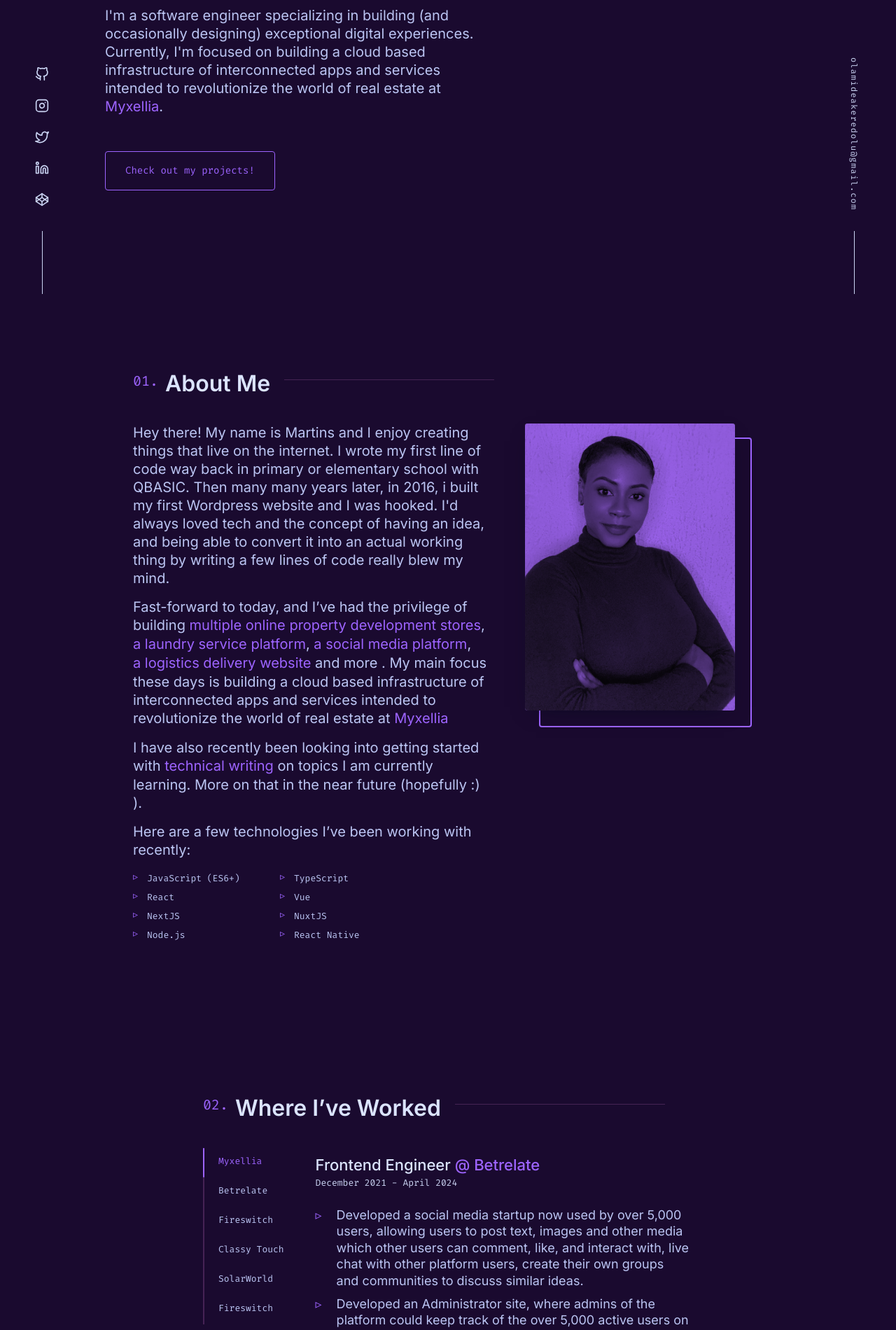
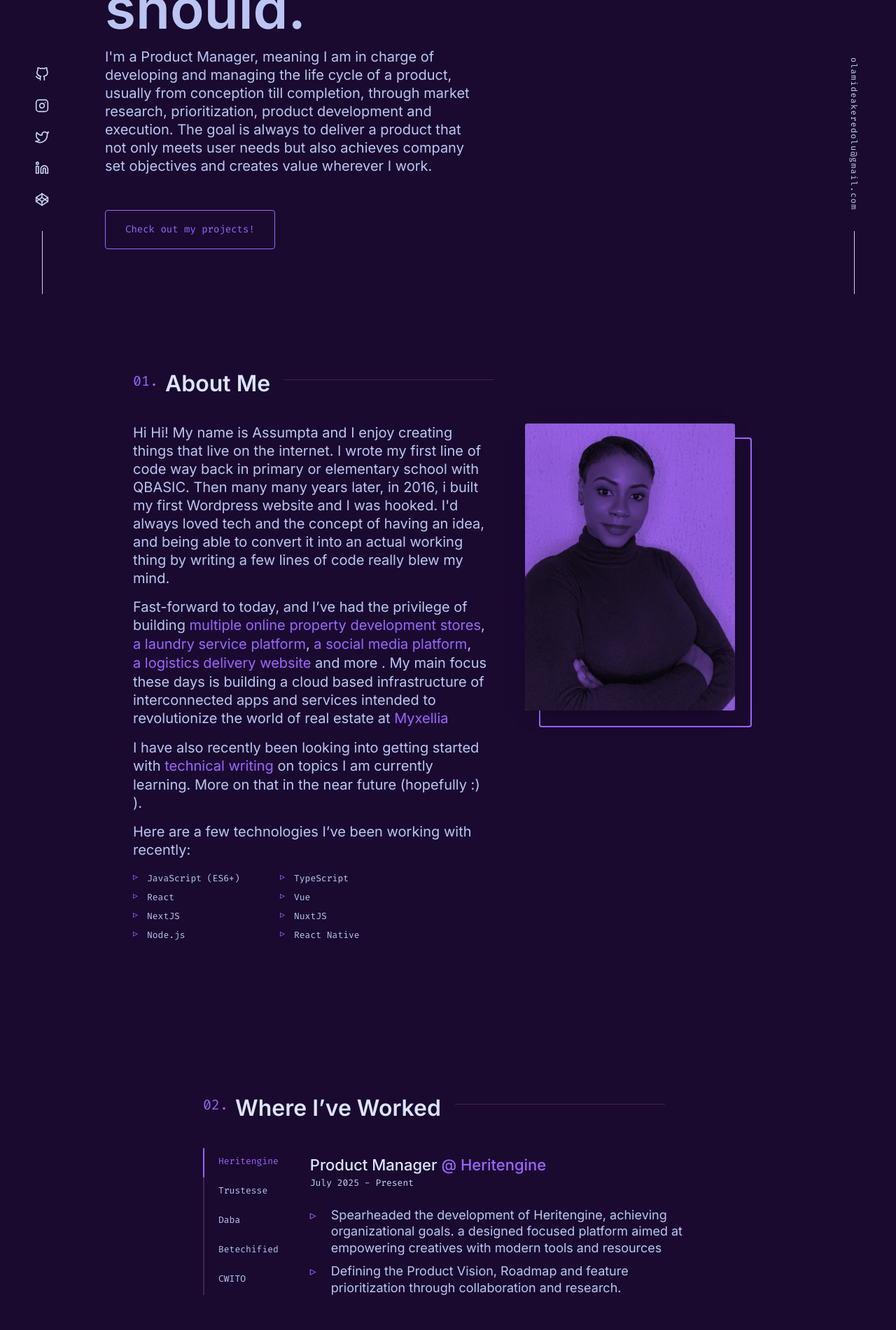
Before and after one commit to raelMartins/about-assumpta, a Next.js app: page / in a window 1280 px wide. Shown: the part 380-2280 px from the top of the page at 70% size. Built offline with nearby package versions, Linux system fonts and the light colour scheme; a web font is replaced by a local one.

Commit message:
fix: updated employmeent history

```diff
--- a/components/Navbar.tsx
+++ b/components/Navbar.tsx
@@ -83,7 +83,7 @@ const Navbar = () => {
                 </g>
               </svg>
               <Link href='/'>
-                <h1>M</h1>
+                <h1>A</h1>
               </Link>
             </div>
           </div>
--- a/components/sections/AboutMe.tsx
+++ b/components/sections/AboutMe.tsx
@@ -8,12 +8,12 @@ const AboutMe = () => {
       <div className={styles.inner}>
         <div className={styles.text}>
           <p>
-            Hey there! My name is Martins and I enjoy creating things that live
-            on the internet. I wrote my first line of code way back in primary
-            or elementary school with QBASIC. Then many many years later, in
-            2016, i built my first Wordpress website and I was hooked. I&apos;d
-            always loved tech and the concept of having an idea, and being able
-            to convert it into an actual working thing by writing a few lines of
+            Hi Hi! My name is Assumpta and I enjoy creating things that live on
+            the internet. I wrote my first line of code way back in primary or
+            elementary school with QBASIC. Then many many years later, in 2016,
+            i built my first Wordpress website and I was hooked. I&apos;d always
+            loved tech and the concept of having an idea, and being able to
+            convert it into an actual working thing by writing a few lines of
             code really blew my mind.
           </p>
           <p>
--- a/components/sections/EmploymentHistory.tsx
+++ b/components/sections/EmploymentHistory.tsx
@@ -3,15 +3,14 @@ import styles from 'styles/sections/employmenthistory.module.scss';
 import EmploymentDetails from './EmploymentDetails';
 
 const EmploymentHistory = () => {
-  const [tab, setTab] = useState('betrelate');
+  const [tab, setTab] = useState('heritengine');
   const [index, setIndex] = useState(0);
   const [companies] = useState([
-    'myxellia',
-    'betrelate',
-    'fireswitch-1',
-    'classytouch',
-    'solarworld',
-    'fireswitch-2'
+    'heritengine',
+    'trustesse',
+    'daba',
+    'betechified',
+    'cwito'
   ]);
 
   const changeTab = (selected: string) => {
@@ -59,39 +58,33 @@ const EmploymentHistory = () => {
           <div className={styles.employmentList}>
             <span
               style={index === 0 ? activeTab : {}}
-              onClick={() => changeTab('myxellia')}
+              onClick={() => changeTab('heritengine')}
             >
-              Myxellia
+              Heritengine
             </span>
             <span
               style={index === 1 ? activeTab : {}}
-              onClick={() => changeTab('betrelate')}
+              onClick={() => changeTab('trustesse')}
             >
-              Betrelate
+              Trustesse
             </span>
             <span
               style={index === 2 ? activeTab : {}}
-              onClick={() => changeTab('fireswitch-1')}
+              onClick={() => changeTab('daba')}
             >
-              Fireswitch
+              Daba
             </span>
             <span
               style={index === 3 ? activeTab : {}}
-              onClick={() => changeTab('classytouch')}
+              onClick={() => changeTab('betechified')}
             >
-              Classy Touch
+              Betechified
             </span>
             <span
               style={index === 4 ? activeTab : {}}
-              onClick={() => changeTab('solarworld')}
+              onClick={() => changeTab('cwito')}
             >
-              SolarWorld
-            </span>
-            <span
-              style={index === 5 ? activeTab : {}}
-              onClick={() => changeTab('fireswitch-2')}
-            >
-              Fireswitch
+              CWITO
             </span>
             <div className={`${styles.indicator}`}></div>
           </div>
@@ -99,70 +92,59 @@ const EmploymentHistory = () => {
         <div className={styles.theWhat}>
           <EmploymentDetails
             tasks={[
-              'Developed in its entirety, the client facing website for a real state development company that has generated over ₦10 billion ($6m) in capital gains.',
-              'Created a fully dynamic property store implementation allowing clients to select a theme for their store website and customize it to their preferred appearance.',
-              'Developed a platform that allows real estate property developers easily handle their properties, track their statistics, and handle their payments.',
-              `Was tasked with handling the company's official site as well as its blog and support centre.`
+              'Spearheaded the development of Heritengine, achieving organizational goals. a designed focused platform aimed at empowering creatives with modern tools and resources',
+              'Defining the Product Vision, Roadmap and feature prioritization through collaboration and research.'
             ]}
-            title='Frontend Engineer'
-            company='Myxellia'
-            timePeriod='January 2024 - Present'
-            url='https://myxellia.io'
+            title='Product Manager'
+            company='Heritengine'
+            timePeriod='July 2025 - Present'
+            url='https://heritengine.com'
           />
           <EmploymentDetails
             tasks={[
-              'Developed a social media startup now used by over 5,000 users, allowing users to post text, images and other media which other users can comment, like, and interact with, live chat with other platform users, create their own groups and communities to discuss similar ideas.',
-              "Developed an Administrator site, where admins of the platform could keep track of the over 5,000 active users on the platform, ban accounts, verify accounts, moderate the content on the platform and monitor the platform's growth metrics.",
-              'Developed a simple weekly game for users interested in football/soccer allowing them to predict possible outcomes of 10 games being played, share the predictions with friends, and see how well their predictions turn out against other users via the leaderboard.'
+              'Effective collaboration with Cross-Functional teams',
+              'Sprint planning and execution.',
+              'Implementing product vision, goals and priorities across the development cycle.',
+              'Manage internal communication, ensuring the team is aligned.'
             ]}
-            title='Frontend Engineer'
-            company='Betrelate'
-            timePeriod='December 2021 - April 2024'
-            url='https://betrelate.com'
+            title='Associate Product Manager'
+            company='Trustesse'
+            timePeriod='June 2025 - Present'
+            url='https://trustesse.com'
           />
 
           <EmploymentDetails
             tasks={[
-              'Redesigned the frontend of the IBErrands webapp and integrated a chat feature into the app.',
-              'Ensured responsive web design on the Reni Store web frontend.',
-              'Mentored 4 web development interns, guiding them in their web development journey.'
+              'Improve course availability, platform usability and learner retention.',
+              'Effective collaboration with engineering, design and operations teams to deliver impactful, data driven product experience',
+              'Review figma designs to ensure better user experience and functionality'
             ]}
-            title='Web Developer'
-            company='Fireswitch-1'
-            timePeriod='September - December 2021'
-            url='https://fireswitch.tech/'
+            title='Associate Product Manager'
+            company='Daba'
+            timePeriod='Feb 2025 - May 2025'
+            url='https://daba.com/'
           />
           <EmploymentDetails
             tasks={[
-              'Sped up customer onboarding by including a Sign In With Google option that allows new users to create accounts with 1 Tap.',
-              "Revolutionized the customer notification system using the Mailgun and Twilio API's, which an admin accomplishes with 1 click.",
-              'Provided an easy online payment platform for users to pay using the PayStack API, simultaneously providing the CEO with valuable company growth metrics.'
+              `Develop and test new features/products to ensure they meet the customers' needs and provide a great user experience.`,
+              'Conduct user interviews, surveys and questionnaires, market research, and competitive analysis to identify user pain points, needs, trends, and opportunities for product innovation.',
+              'Develop product requirements, ensuring features meet user needs and business objectives.',
+              'Develop use cases, map out user experiences, and highlight challenges to identify pain points in the user journey.'
             ]}
-            title='Web Developer (Contract)'
-            company='ClassyTouch'
-            timePeriod='November 2019 - Present'
-            url='https://classytouchlaundry-web.vercel.app/'
+            title='Product Manager Intern'
+            company='Betechified'
+            timePeriod='June 2024 - Aug 2024 '
+            url='https://betechified.com/'
           />
           <EmploymentDetails
             tasks={[
-              'Collaborated with the senior web developer to create the primary website',
-              'Served as an intermediary between the senior developer and the client'
+              'Organize Scrum activities; Sprint planning, weekly stand-ups, sprint reviews and retrospectives',
+              'Identifying areas for continous improvement to enhance productivity and encourage best practices for long term success.'
             ]}
-            title='Wordpress Developer'
-            company='Solarworld'
-            timePeriod='September - December 2020'
-            url='https://solarworldnigeria.org/'
-          />
-          <EmploymentDetails
-            tasks={[
-              'Created a simple application for tracking the salaries of employees at the firm.',
-              'Significantly improved quality of work of senior developers by taking over 2 or 3 less heavy duty tasks they were to complete freeing them up to tackle more important tasks.',
-              'Participated in group meetings & team building exercises.'
-            ]}
-            title='Web Development Intern'
-            company='Fireswitch-2'
-            timePeriod='June 2019 - March 2020'
-            url='https://fireswitch.tech/'
+            title='Scrum Master'
+            company='CWITO'
+            timePeriod='Feb 2025 - May 2025'
+            url='https://cwito.org/'
           />
         </div>
       </div>
--- a/components/sections/WelcomeSection.tsx
+++ b/components/sections/WelcomeSection.tsx
@@ -6,13 +6,14 @@ const WelcomeSection = () => {
     <section className={styles.welcomeSection}>
       <h3>Hi, my name is</h3>
       <h1>Assumpta Obasi.</h1>
-      <h2>I build things for the web.</h2>
+      <h2>I ensure your favourite products work as they should.</h2>
       <p>
-        I&apos;m a software engineer specializing in building (and occasionally
-        designing) exceptional digital experiences. Currently, I&apos;m focused
-        on building a cloud based infrastructure of interconnected apps and
-        services intended to revolutionize the world of real estate at{' '}
-        <a href='https://www.myxellia.io/'>Myxellia</a>.
+        I&apos;m a Product Manager, meaning I am in charge of developing and
+        managing the life cycle of a product, usually from conception till
+        completion, through market research, prioritization, product development
+        and execution. The goal is always to deliver a product that not only
+        meets user needs but also achieves company set objectives and creates
+        value wherever I work.
       </p>
       <Link className={styles.viewMyProjects} href='/#projects'>
         Check out my projects!
--- a/styles/globals.scss
+++ b/styles/globals.scss
@@ -78,7 +78,8 @@ body {
   --navy: #1a0a2f;
   --light-navy: #221140;
   --lightest-navy: #452354;
-  --navy-shadow: rgba(2, 12, 27, 0.7);
+  // --navy-shadow: rgba(2, 12, 27, 0.7);
+  --navy-shadow: rgba(10, 2, 27, 0.7);
   --dark-slate: #495670;
   // --slate: #8892b0;
   --slate: #bbc5f3;
```
Also changed, not shown: components/IconSVG.tsx (+7 -3 lines).
